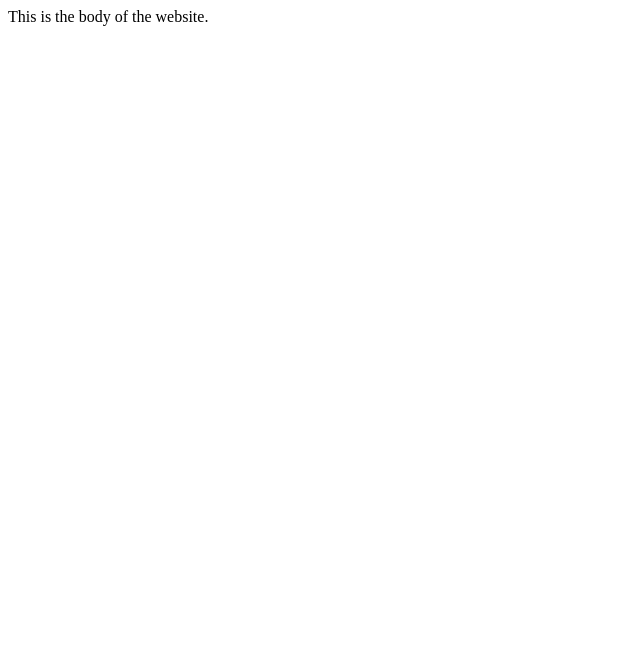
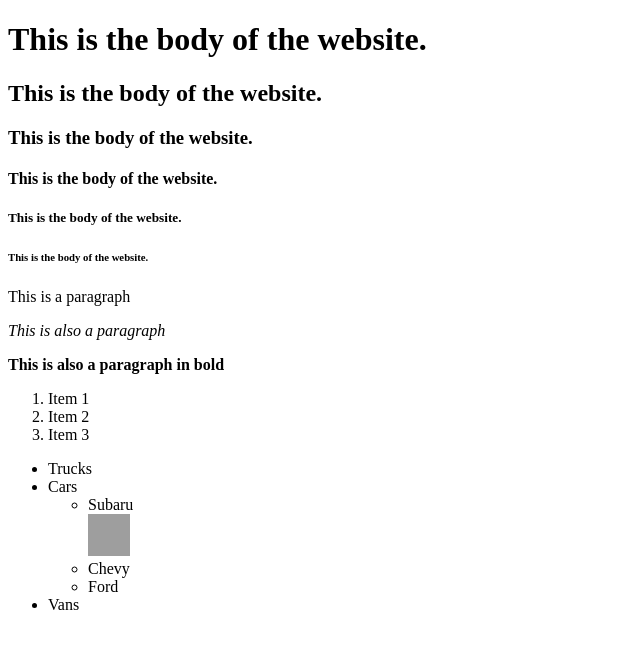
Before and after one commit to Keithpohl82/FullstackJS, a website: page index.html in a window 1280 px wide. Shown: the whole page, without its empty margins (0-640 px from the left). Drawn offline with Linux system fonts and the light colour scheme; grey boxes are pictures that could not be loaded.

Commit message:
Starting with Tags

```diff
--- a/index.html
+++ b/index.html
@@ -8,6 +8,40 @@
 <body>
     <!-- This is a comment tag -->
 
-    This is the body of the website.
+    <h1>This is the body of the website.</h1> <!-- <h1> is a header tag and is h1 to h6 determening the font size (largest h1 to smallest h6) -->
+    <h2>This is the body of the website.</h2>
+    <h3>This is the body of the website.</h3>
+    <h4>This is the body of the website.</h4>
+    <h5>This is the body of the website.</h5>
+    <h6>This is the body of the website.</h6>
+    <p>This is a paragraph </p> <!-- <p> is a paragraph tag and will allow multipul lines -->
+
+    <p><em>This is also a paragraph</em></p> <!-- <em> Italics tag or emphasis  -->
+    <p><strong>This is also a paragraph in bold</strong></p> <!-- <strong> bold tag -->
+
+    <!-- <ol> ordered list tag to create a list of items.-->
+    <ol>
+        <!-- <li> Line item tag to put an item in the above ordered list. -->
+        <li> Item 1</li>
+        <li> Item 2</li>
+        <li> Item 3</li>
+    </ol>
+
+    <!-- <ul> Unordered list tag used for nested lists.-->
+    <ul>
+        <li> Trucks </li>
+        <li> Cars</li>
+            <ul>
+                <li>Subaru</li> <!-- <br> is a line break tag and <hr> is a horizontal line tag both are self closing tags -->
+                <img src="https://fabrikbrands.com/wp-content/uploads/Subaru-Logo-8-1200x750.jpg"width="42" height="42"/>
+                <li>Chevy</li>
+                <li>Ford</li>
+            </ul>
+        <li>Vans</li>
+
+    </ul>
+
+
+
 </body>
 </html>
```
